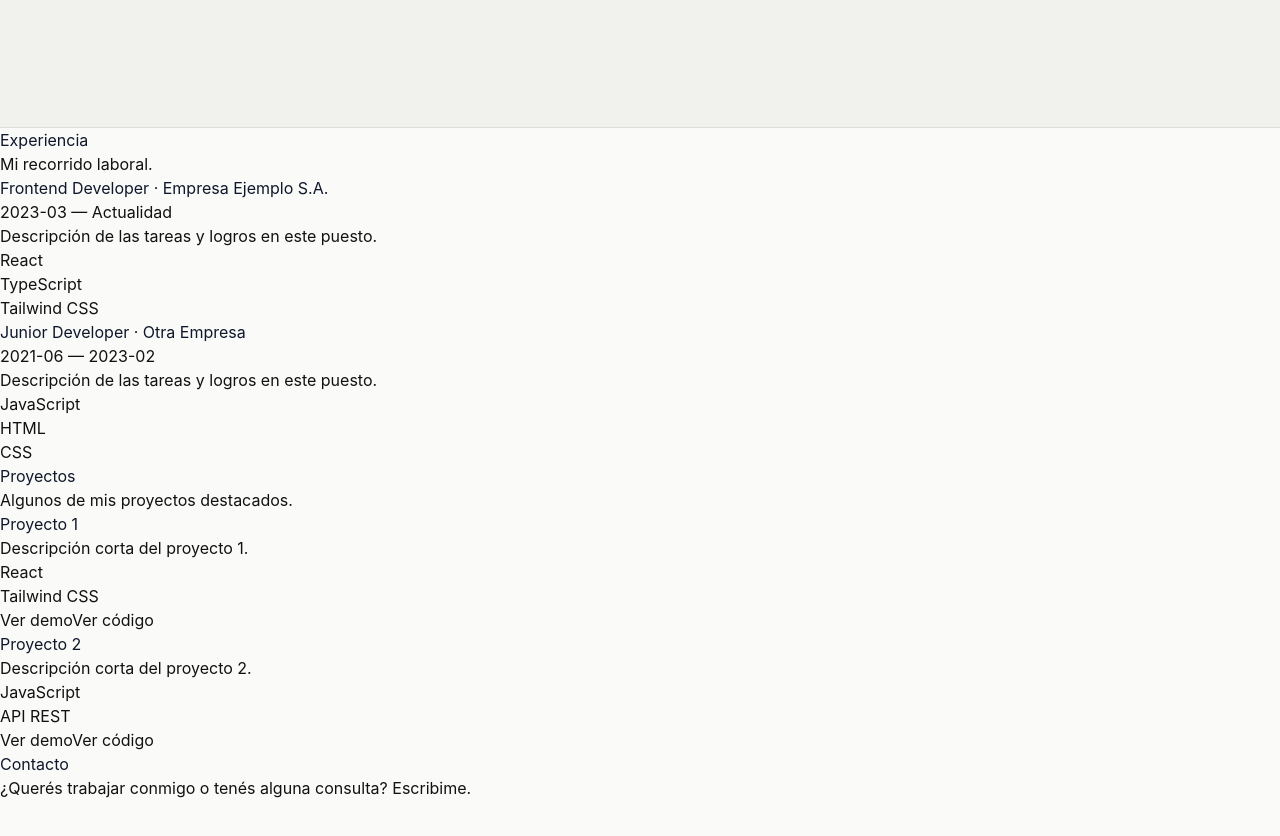
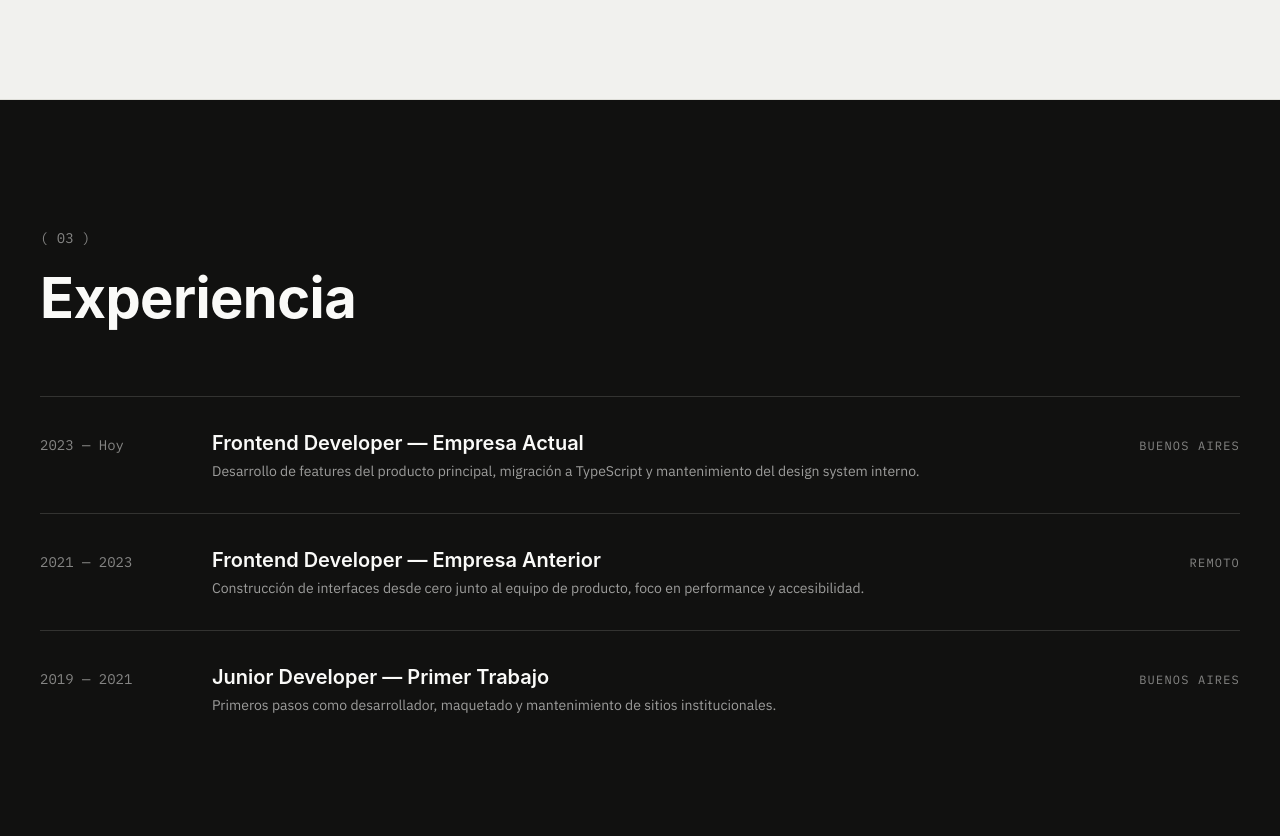
Before and after one commit to jissust/portfolio-landing, a React (Vite) app: page / in a window 1280 px wide. Shown: the part 1926-2762 px from the top of the page. Built offline with nearby package versions, Linux system fonts and the light colour scheme.

Commit message:
feat: add experience section

```diff
--- a/src/components/sections/Experience.jsx
+++ b/src/components/sections/Experience.jsx
@@ -6,9 +6,12 @@ export default function Experience() {
   const experience = useExperience();
 
   return (
-    <section id="experiencia" aria-label={t("experience.title")}>
-      {/* Experiencia */}
-      <h2>{t("experience.title")}</h2>
+    <section
+      id="experience"
+      aria-label={t("experience.title")}
+      class="border-b border-line-dark bg-ink px-6 py-24 text-paper md:px-10 md:py-32"
+    >
+      {/*<h2>{t("experience.title")}</h2>
       <p>{t("experience.description")}</p>
       <ul>
         {experience.map((item) => (
@@ -28,7 +31,61 @@ export default function Experience() {
             </ul>
           </li>
         ))}
-      </ul>
+      </ul> */}
+      <div class="mx-auto max-w-7xl">
+        <p class="font-mono text-sm text-paper/50">( 03 )</p>
+        <h2 class="text-display mt-2 font-display font-bold">Experiencia</h2>
+
+        <div class="mt-14 divide-y divide-line-dark border-t border-line-dark">
+          <div class="grid gap-2 py-8 font-mono md:grid-cols-[140px_1fr_auto] md:items-baseline md:gap-8">
+            <span class="text-sm text-paper/50">2023 — Hoy</span>
+            <div>
+              <h3 class="font-body text-xl font-semibold">
+                Frontend Developer — Empresa Actual
+              </h3>
+              <p class="mt-1 font-body text-sm text-paper/60">
+                Desarrollo de features del producto principal, migración a
+                TypeScript y mantenimiento del design system interno.
+              </p>
+            </div>
+            <span class="text-xs uppercase tracking-widest text-paper/50">
+              Buenos Aires
+            </span>
+          </div>
+
+          <div class="grid gap-2 py-8 font-mono md:grid-cols-[140px_1fr_auto] md:items-baseline md:gap-8">
+            <span class="text-sm text-paper/50">2021 — 2023</span>
+            <div>
+              <h3 class="font-body text-xl font-semibold">
+                Frontend Developer — Empresa Anterior
+              </h3>
+              <p class="mt-1 font-body text-sm text-paper/60">
+                Construcción de interfaces desde cero junto al equipo de
+                producto, foco en performance y accesibilidad.
+              </p>
+            </div>
+            <span class="text-xs uppercase tracking-widest text-paper/50">
+              Remoto
+            </span>
+          </div>
+
+          <div class="grid gap-2 py-8 font-mono md:grid-cols-[140px_1fr_auto] md:items-baseline md:gap-8">
+            <span class="text-sm text-paper/50">2019 — 2021</span>
+            <div>
+              <h3 class="font-body text-xl font-semibold">
+                Junior Developer — Primer Trabajo
+              </h3>
+              <p class="mt-1 font-body text-sm text-paper/60">
+                Primeros pasos como desarrollador, maquetado y mantenimiento de
+                sitios institucionales.
+              </p>
+            </div>
+            <span class="text-xs uppercase tracking-widest text-paper/50">
+              Buenos Aires
+            </span>
+          </div>
+        </div>
+      </div>
     </section>
   );
 }
--- a/src/index.css
+++ b/src/index.css
@@ -16,15 +16,15 @@
   --color-accent: #f59e0b;
 
   --color-paper: #FAFAF8;
-  --color-surface: #F1F1EE;
   --color-ink: #111110;
   --color-ink-soft: #55554F;
   --color-line: #DEDED8;
+  --color-line-dark: rgba(250,250,248,0.14);
 
   /* ---- Colores de superficie / texto (placeholder, ajustar con el diseño final) ---- */
   --color-bg: #FAFAF8;
   --color-bg-alt: #f8fafc;
-  /* --color-surface: #ffffff; */
+  --color-surface: #F1F1EE;
   --color-heading: #0f172a;
   --color-body: #334155;
   --color-muted: #64748b;
@@ -32,7 +32,8 @@
 
   /* ---- Tipografías ---- */
   --font-heading: "Poppins", "Inter", system-ui, sans-serif;
-  --font-body: "Inter", system-ui, sans-serif;
+  --font-body: "IBM Plex Sans", sans-serif;
+  --font-mono: "IBM Plex Mono", monospace;
 
   /* ---- Layout ---- */
   --breakpoint-3xl: 1920px;
@@ -64,7 +65,7 @@ h4,
 h5,
 h6 {
   font-family: var(--font-heading);
-  color: var(--color-heading);
+
 }
 
 /* Offset para que el scroll a los anchors (#sobre-mi, #skills, etc.)
```
